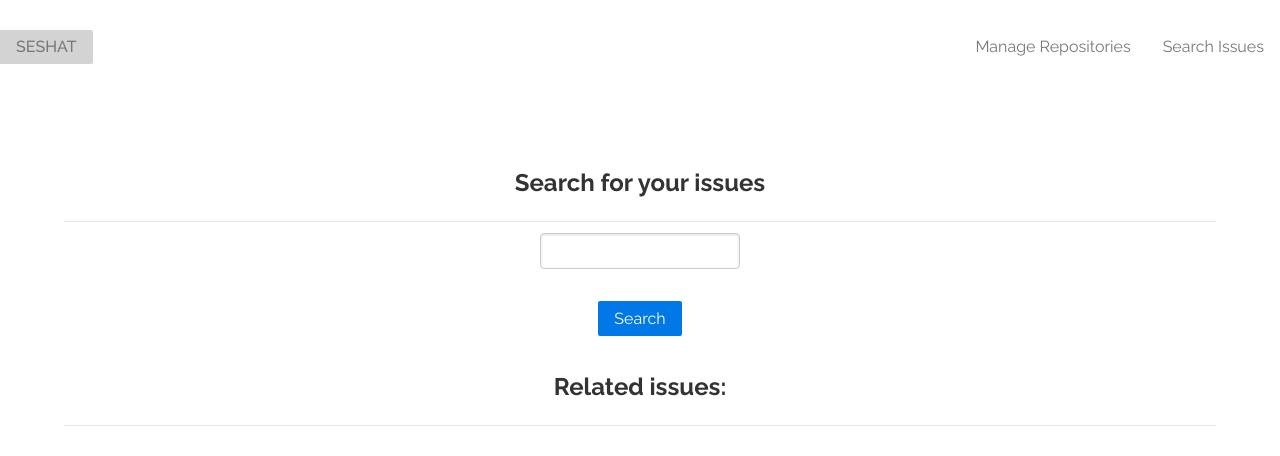
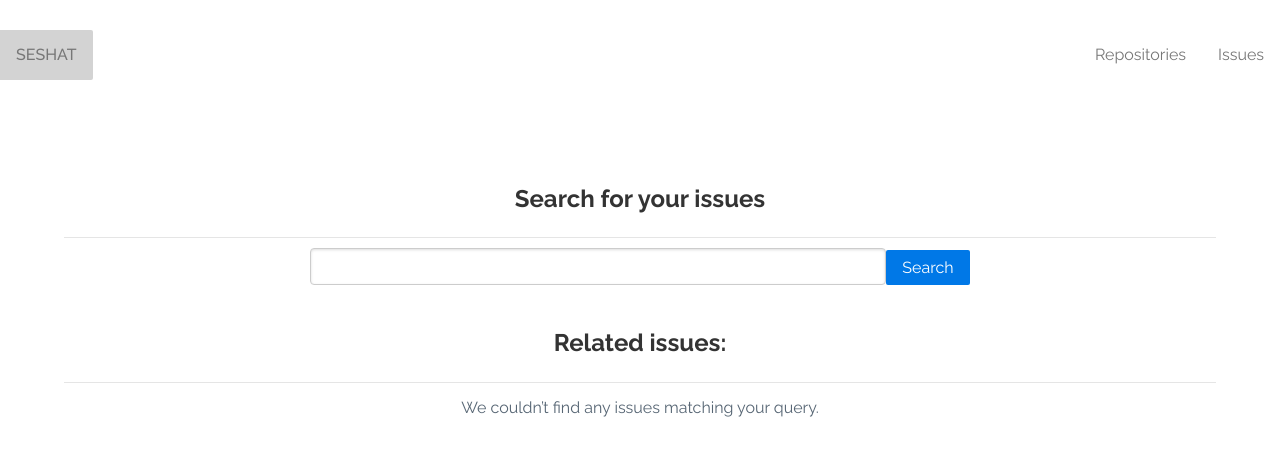
Before and after one commit to maferland/seshat, a Vue app: page /#/issue in a window 1280 px wide. Shown: the top 456 px of the page. Built offline with nearby package versions, Linux system fonts and the light colour scheme.

Commit message:
Several imporvement + issue search WIP

```diff
--- a/src/components/issue/IssueItem.vue
+++ b/src/components/issue/IssueItem.vue
@@ -4,8 +4,6 @@
 </template>
 
 <script>
-import EventBus from '@/events/eventBus';
-
 export default {
   name: 'issue-item',
   props: ['issue'],
--- a/src/components/issue/ListIssue.vue
+++ b/src/components/issue/ListIssue.vue
@@ -3,9 +3,12 @@
     <legend>
       <h2>Related issues:</h2>
     </legend>
+    <div v-if="issues.length === 0" class="missing">
+      <p>We couldn’t find any issues matching {{ query }}.</p>
+    </div>
     <issue-item v-for="issue in issues"
         :key="issue.id"
-        :repository="repository">
+        :issue="issue">
     </issue-item>
   </form>
 </template>
@@ -13,6 +16,7 @@
 <script>
 import EventBus from '@/events/eventBus';
 import IssueItem from '@/components/issue/IssueItem';
+import { fetchIssue } from '@/services/githubApi';
 
 export default {
   name: 'list-issue',
@@ -20,14 +24,41 @@ export default {
   data() {
     return {
       issues: [],
+      searchQuery: '',
     };
   },
   created() {
     EventBus.$on('onIssueSearched', this.searchIssue);
   },
+  beforeDestroy() {
+    EventBus.$off('onIssueSearched');
+  },
   methods: {
-    searchIssue(query) {
-      console.log(query);
+    async searchIssue(searchQuery) {
+      this.searchQuery = searchQuery;
+      const repo = [{
+        name: 'vue',
+        owner: 'vuejs',
+        nameWithOwner: 'vuejs/vue',
+      }];
+
+      const response = await fetchIssue(repo, searchQuery);
+
+      if (response && response.errors) {
+        return;
+      }
+
+      searchQuery.data.forEach(repository => {
+        if(!repository.nodes) { return; }
+        this.issues.push(...repository.nodes)
+      });
+    },
+  },
+  computed: {
+    query() {
+      const q = this.searchQuery;
+      return q && q !== '' ?
+        `'${q}'` : 'your query';
     },
   },
 };
--- a/src/components/issue/SearchIssue.vue
+++ b/src/components/issue/SearchIssue.vue
@@ -4,27 +4,26 @@
         <legend>
           <h2>Search for your issues</h2>
         </legend>
-        <span class="pure-control-group">
+        <span class="pure-control-group search-bar">
             <input
               id="query"
               name="query"
               type="text"
               v-validate="'required'"
-              v-model="owner">
+              v-model="query">
         </span>
-        <div class="pure-controls">
+        <span class="pure-controls">
           <a
             @click="searchIssue"
             class="pure-button pure-button-primary">
             Search
           </a>
-        </div>
+        </span>
       </fieldset>
     </form>
 </template>
 
 <script>
-import { fetchIssue } from '@/services/githubApi';
 import EventBus from '@/events/eventBus';
 
 export default {
@@ -46,4 +45,11 @@ export default {
 </script>
 
 <style lang="scss" scoped>
+  .search-bar {
+    width: 50%;
+
+    @media screen and (max-width: 600px) {
+      width: 75%;
+    }
+  }
 </style>
--- a/src/components/repository/AddRepository.vue
+++ b/src/components/repository/AddRepository.vue
@@ -62,13 +62,15 @@ export default {
       const result = await this.$validator.validate();
       if (!result) { return; }
 
-      const repository = await fetchRepository(this.name, this.owner);
-      if (repository && repository.errors) {
-        EventBus.$emit('onSnackbarDisplayed', 'This repository does not exists');
+      const response = await fetchRepository(this.name, this.owner);
+      if (response && response.errors) {
+        EventBus.$emit('onSnackbarDisplayed', `Could not find ${this.owner}/${this.name}`);
         return;
       }
 
-      EventBus.$emit('onRepositoryAdded', repository.data.repository);
+      const repository = response.data.repository;
+      EventBus.$emit('onRepositoryAdded', repository);
+      EventBus.$emit('onSnackbarDisplayed', `Added ${repository.nameWithOwner}`);
     },
   },
 };
--- a/src/components/repository/RepositoryItem.vue
+++ b/src/components/repository/RepositoryItem.vue
@@ -35,9 +35,22 @@ export default {
     margin: 5vh 4vw;
 
     &--title {
-      color: rgba(44, 62, 80, .8);
+      color: rgba(44, 62, 80, 0.8);
       font-weight: 600;
       font-size: 30px;
+    }
+
+    -webkit-animation: fadein 0.5s;
+    animation: fadein 0.5s;
+
+    @-webkit-keyframes fadein {
+        from {bottom: 0; opacity: 0;}
+        to {bottom: 30px; opacity: 1;}
+    }
+
+    @keyframes fadein {
+        from {bottom: 0; opacity: 0;}
+        to {bottom: 30px; opacity: 1;}
     }
   }
 
--- a/src/components/ui/Navbar.vue
+++ b/src/components/ui/Navbar.vue
@@ -6,14 +6,14 @@
           <router-link
             :to="{name: 'Repositories'}"
             class="pure-menu-link">
-            Manage Repositories
+            Repositories
           </router-link>
         </li>
         <li class="pure-menu-item">
           <router-link
             :to="{name: 'Issues'}"
             class="pure-menu-link">
-            Search Issues
+            Issues
           </router-link>
         </li>
     </ul>
@@ -30,6 +30,10 @@ export default {
   .pure-menu {
     display: flex;
     justify-content: space-between;
+    position: sticky;
+    top: 0;
+    height:50px;
+    background-color: rgba(255,255,255,.9);
   }
 
   .pure-menu-heading {
@@ -43,4 +47,8 @@ export default {
     display: flex;
     align-items: center;
   }
+
+  .pure-menu-item {
+    display: inline-flex;
+  }
 </style>
--- a/src/services/githubApi.js
+++ b/src/services/githubApi.js
@@ -26,9 +26,36 @@ const fetchRepository = async (name, owner) => {
   return query(request);
 };
 
-const fetchIssues = async () => {
-  const request = {};
+const buildSearchRequest = (repositories, searchQuery) => {
+  const request = [];
+  repositories.forEach((repository) => {
+    const key = repository.nameWithOwner.replace('/', '');
+    const newRequest = `{
+      ${key}: search(first: 5, type: ISSUE, query: "repo:${repository.nameWithOwner} ${searchQuery}") {
+        nodes {
+          ... on Issue {
+            title
+            url
+            labels(first: 5) {
+              edges {
+                node {
+                  name
+                  color
+                }
+              }
+            }
+          }
+        }
+      }
+    }`;
+    request.push(newRequest);
+  });
+  return request.join();
+};
+
+const fetchIssue = async (repositories, searchQuery) => {
+  const request = buildSearchRequest(repositories, searchQuery);
   return query(request);
 };
 
-export { fetchRepository, fetchIssues };
+export { fetchRepository, fetchIssue };
--- a/src/views/Home.vue
+++ b/src/views/Home.vue
@@ -14,9 +14,19 @@
       <h3 class="about--title">Manage</h3>
         <div class="about--sub-container">
           <span class="about--description">
-            Tracking issues accross multiple projects is easy with Seshat simple interace.
+            Managing multiple open-source projects is easy with Seshat simple interace.
           </span>
           <img class="about--img" src="../assets/statistics.png"/>
+        </div>
+    </div>
+
+    <div class="about">
+      <h3 class="about--title">Monitor</h3>
+        <div class="about--sub-container">
+          <span class="about--description">
+            Seshat allows you to stay up-to-date with your maintainer duty.
+          </span>
+          <img class="about--img" src="../assets/heartbeat.png"/>
         </div>
     </div>
 
@@ -24,7 +34,7 @@
       <h3 class="about--title">Empower</h3>
       <div class="about--sub-container">
         <span class="about--description">
-          Seshat can also be used as an issue search engine to empower your development.
+          Make your development proccess faster with the Seshat search tool.
         </span>
         <img class="about--img" src="../assets/rocket.png"/>
       </div>
--- a/src/views/Issue.vue
+++ b/src/views/Issue.vue
@@ -11,7 +11,7 @@ import ListIssue from '@/components/issue/ListIssue';
 
 export default {
   name: 'Issue',
-  components: { SearchIssue, ListIssue }
+  components: { SearchIssue, ListIssue },
 };
 </script>
 
```
Also changed, not shown: src/assets/heartbeat.png (added).
